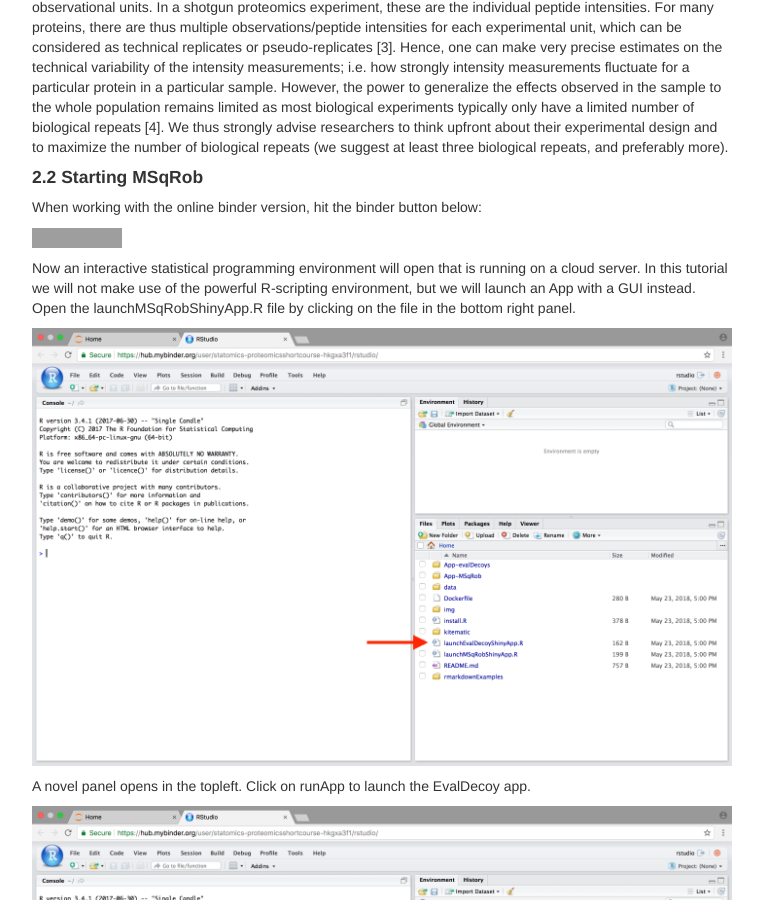
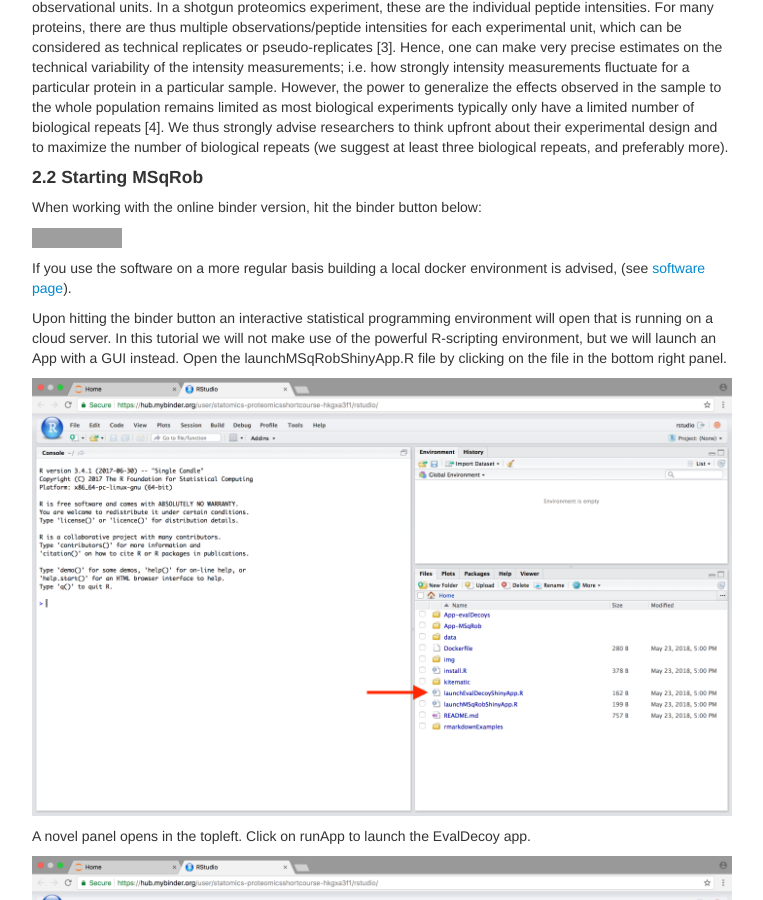
Before and after one commit to statOmics/pda19-20, a Jekyll site: the page built from pages/sdaMsqrobSimple.md, in a window 1280 px wide and 900 px high, scrolled down 475 px. Shown: the whole window, without its empty margins (258-1021 px from the left). Built offline with Jekyll 4.4.1, drawn with Linux system fonts in a browser that asks for light colours; formulas are drawn with MathJax 3; grey boxes are pictures that could not be loaded.

Commit message:
Slides adjusted

```diff
--- a/pages/sdaMsqrobSimple.md
+++ b/pages/sdaMsqrobSimple.md
@@ -20,7 +20,9 @@ When working with the online binder version, hit the binder button below:
 
 [![Binder](http://mybinder.org/badge.svg)](http://mybinder.org/v2/gh/statOmics/pda/master?urlpath=rstudio)
 
-Now an interactive statistical programming environment will open that is running on a cloud server. In this tutorial we will not make use of the powerful R-scripting environment, but we will launch an App with a GUI instead. Open the launchMSqRobShinyApp.R file by clicking on the file in the bottom right panel.
+If you use the software on a more regular basis building a local docker environment is advised, (see [software page](pages/software4stats.md)).
+
+Upon hitting the binder button an interactive statistical programming environment will open that is running on a cloud server. In this tutorial we will not make use of the powerful R-scripting environment, but we will launch an App with a GUI instead. Open the launchMSqRobShinyApp.R file by clicking on the file in the bottom right panel.
 
 ![Figure 2. Rstudio](./figs/rstudioWindowEvalDecoy.png)
 
```
Also changed, not shown: pages/Identification.md (+3 -1 lines), pages/sdaMsqrobDesign.md (+1 -1 lines).
